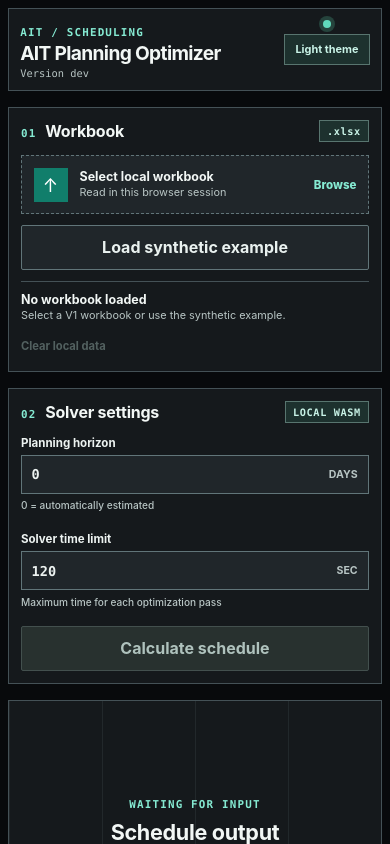
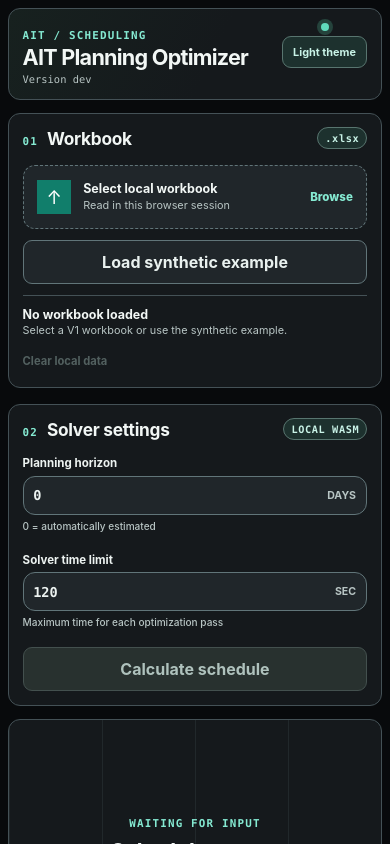
Before and after one commit to Alanb3110/planning-optimizer, a React (Vite) app in the folder web/: page / in a window 390 px wide. Shown: the top 844 px of the page. Built offline with nearby package versions, Linux system fonts and the light colour scheme.

Commit message:
Modernize dashboard surfaces and controls

```diff
--- a/web/src/styles.css
+++ b/web/src/styles.css
@@ -571,3 +571,89 @@ td > strong { color: #183641; }
   border-color: var(--dark-accent);
 }
 @media (max-width: 900px) { .model-fields { grid-template-columns: 1fr; } .model-priority { grid-template-columns: 1fr 1fr; } .model-priority code { grid-column: 1 / -1; } }
+
+/* Surface system: a softer visual hierarchy without changing the scheduling UI. */
+:root {
+  --surface-radius: 16px;
+  --inset-radius: 12px;
+  --control-radius: 9px;
+  --surface-shadow: 0 12px 32px rgba(22, 48, 45, 0.07);
+}
+:root[data-theme="dark"] {
+  --surface-shadow: 0 16px 40px rgba(0, 0, 0, 0.22);
+}
+.app-shell { gap: 1.15rem; padding-top: 1.15rem; }
+.app-header, .control-panel, .validation-strip, .issues-panel, .output-panel,
+.result-section, .result-metrics, .workbook-explorer {
+  border-radius: var(--surface-radius);
+  box-shadow: var(--surface-shadow);
+}
+.app-header { padding: 1rem 1.2rem; }
+h1 { font-size: clamp(1.35rem, 2.2vw, 1.85rem); line-height: 1.16; }
+h2 { font-size: 1.08rem; }
+.control-panel { padding: 1.15rem; }
+.workbook-explorer { padding: 1.2rem; }
+.output-panel { isolation: isolate; }
+.panel-heading { margin-bottom: 1rem; }
+.file-type, .local-badge, .basis-badge, .gate-badge { border-radius: 999px; }
+.privacy-dot, .status-symbol, .validation-state > span { border-radius: 50%; }
+.file-picker, .number-input, .workbook-browser, .workbook-details, .model-fields,
+.contextual-actions, .activity-demands, .constraint-preview, .explanation-caveat,
+.workbook-caveat, .export-toolbar, .terminal-state, .issue-group li {
+  border-radius: var(--inset-radius);
+}
+.file-picker { padding: 0.85rem; }
+.workbook-browser, .workbook-details { padding: 1rem; }
+.workbook-tree { margin-top: 0.75rem; }
+.workbook-item { border-radius: 8px; padding: 0.48rem 0.65rem; }
+.workbook-item[aria-current="true"] { padding-left: calc(0.65rem - 2px); }
+.workbook-item + .workbook-item { margin-top: 0.1rem; }
+.model-fields { padding: 0.95rem; background: #f9fbfa; }
+.model-fields label, .model-priority label, .revision-comment { gap: 0.35rem; font-size: 0.74rem; }
+.model-fields input, .model-fields select, .model-priority input, .revision-comment input,
+.workbook-browser > input, .constraint-editor select, .explanation select {
+  border-radius: var(--control-radius);
+  min-height: 38px;
+  padding: 0.5rem 0.65rem;
+}
+.model-fields input[type="checkbox"], .model-priority input[type="checkbox"] { min-height: 0; }
+.secondary-button, .primary-button, .cancel-button, .export-button, .theme-toggle,
+.model-editor button { border-radius: var(--control-radius); }
+.model-editor button { min-height: 36px; padding: 0.48rem 0.72rem; font-size: 0.74rem; font-weight: 680; }
+.model-row-actions { gap: 0.45rem; }
+.contextual-actions, .activity-demands { padding: 0.75rem; }
+.primary-button, .export-button { box-shadow: 0 5px 14px rgba(12, 107, 89, 0.18); }
+.primary-button:disabled, .export-button:disabled { box-shadow: none; }
+.gantt-scroll, .table-scroll { border-radius: var(--inset-radius); }
+.gantt-segment { border-radius: 5px; }
+.export-toolbar { padding: 1rem; }
+.model-editor h4 { font-size: 0.83rem; }
+.workbook-item strong, .workbook-details p, .workbook-relations { font-size: 0.78rem; }
+:root[data-theme="dark"] .app-header {
+  background: linear-gradient(115deg, #17211f 0%, var(--dark-panel) 55%);
+}
+:root[data-theme="dark"] .model-fields {
+  background: #1a2023;
+  border-color: #455358;
+}
+:root[data-theme="dark"] .workbook-browser, :root[data-theme="dark"] .workbook-details {
+  background: #1c2326;
+}
+:root[data-theme="dark"] .model-editor button {
+  background: #263b35;
+  border-color: #628578;
+}
+:root[data-theme="dark"] .model-editor button:hover:not(:disabled) { background: #315247; }
+:root[data-theme="dark"] .primary-button, :root[data-theme="dark"] .export-button {
+  background: linear-gradient(180deg, #168e79, #117764);
+}
+:root[data-theme="dark"] .primary-button:hover:not(:disabled),
+:root[data-theme="dark"] .export-button:hover { background: #199883; }
+:root[data-theme="dark"] .primary-button:disabled { background: #28312f; }
+@media (max-width: 700px) {
+  .app-shell { gap: 0.8rem; padding-top: 0.5rem; }
+  .app-header, .control-panel, .workbook-explorer { padding: 0.85rem; }
+  .workbook-browser, .workbook-details { padding: 0.75rem; }
+  .app-header, .control-panel, .validation-strip, .issues-panel, .output-panel,
+  .result-section, .result-metrics, .workbook-explorer { border-radius: 12px; }
+}
```
